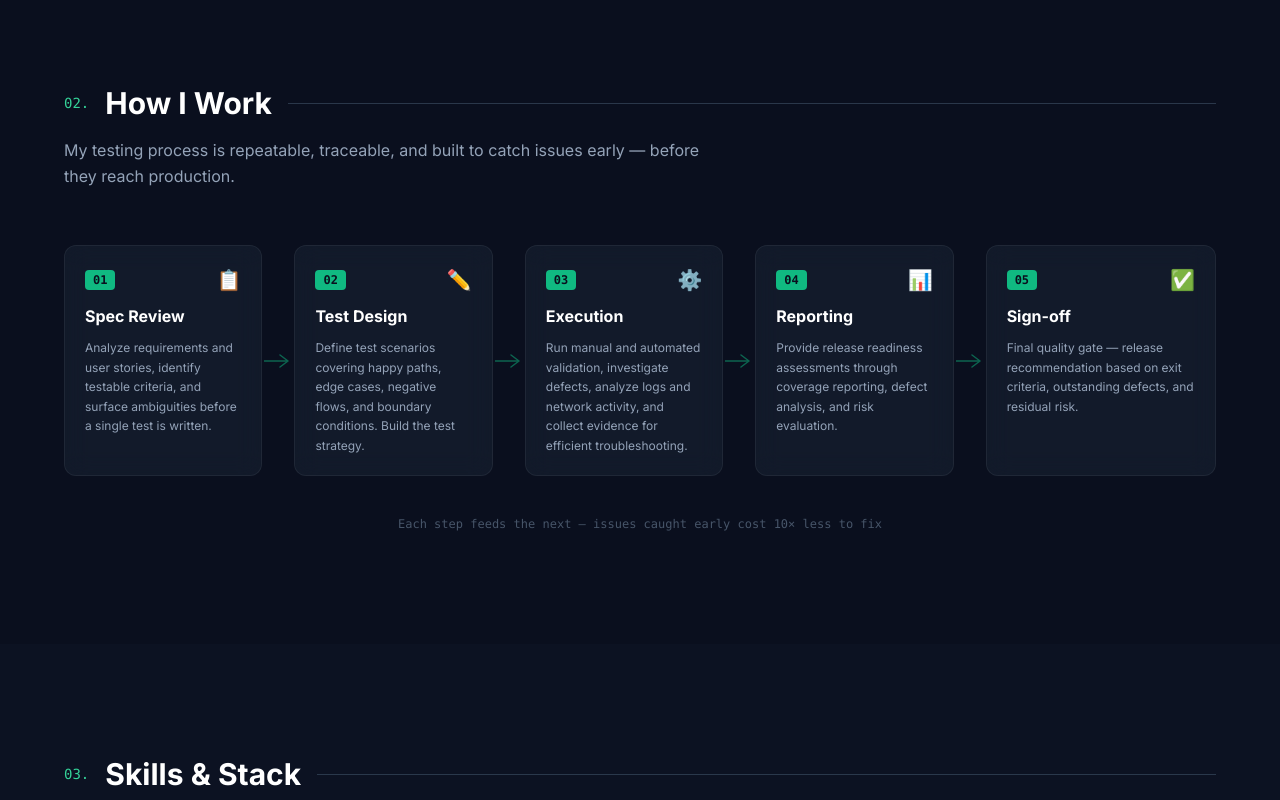
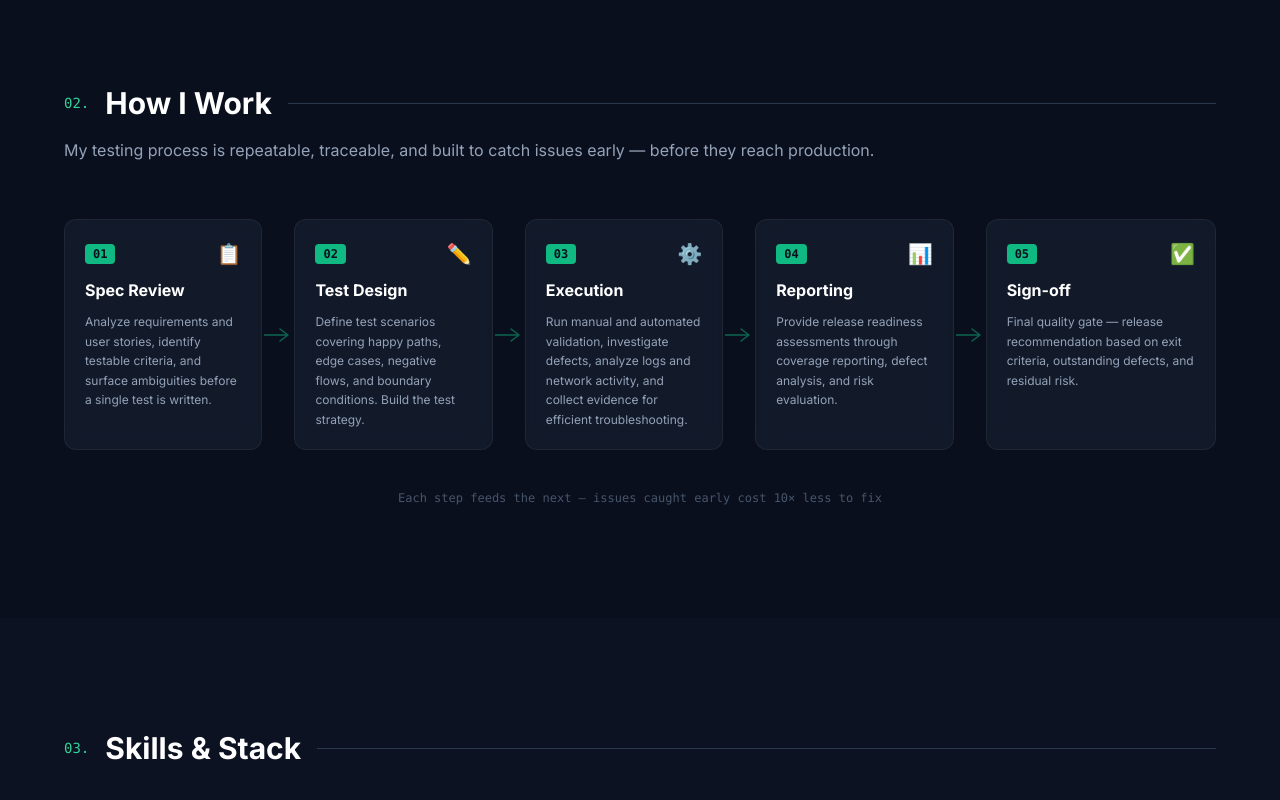
Before and after one commit to pavolhrabcak/qa-portfolio, a React (Vite) app: page /#projects in a window 1280 px wide. Shown: the part 1460-2260 px from the top of the page. Built offline with nearby package versions, Linux system fonts and the light colour scheme.

Commit message:
Adjusted alignments

```diff
--- a/src/components/FeaturedCaseStudy.jsx
+++ b/src/components/FeaturedCaseStudy.jsx
@@ -61,7 +61,7 @@ export default function FeaturedCaseStudy() {
 
           {/* Body */}
           <div className="p-8">
-            <p className="text-slate-300 leading-relaxed mb-4 max-w-3xl">{caseStudy.summary}</p>
+            <p className="text-slate-300 leading-relaxed mb-4">{caseStudy.summary}</p>
 
             {caseStudy.sectionsOwned && (
               <div className="mb-8">
--- a/src/components/HowIWork.jsx
+++ b/src/components/HowIWork.jsx
@@ -70,7 +70,7 @@ export default function HowIWork() {
       <div ref={ref} className={`max-w-6xl mx-auto reveal ${visible ? 'visible' : ''}`}>
         <SectionHeader index="02" title="How I Work" />
 
-        <p className="text-slate-400 mt-4 mb-14 max-w-2xl text-base leading-relaxed">
+        <p className="text-slate-400 mt-4 mb-14 text-base leading-relaxed whitespace-nowrap">
           My testing process is repeatable, traceable, and built to catch issues early — before they reach production.
         </p>
 
```
